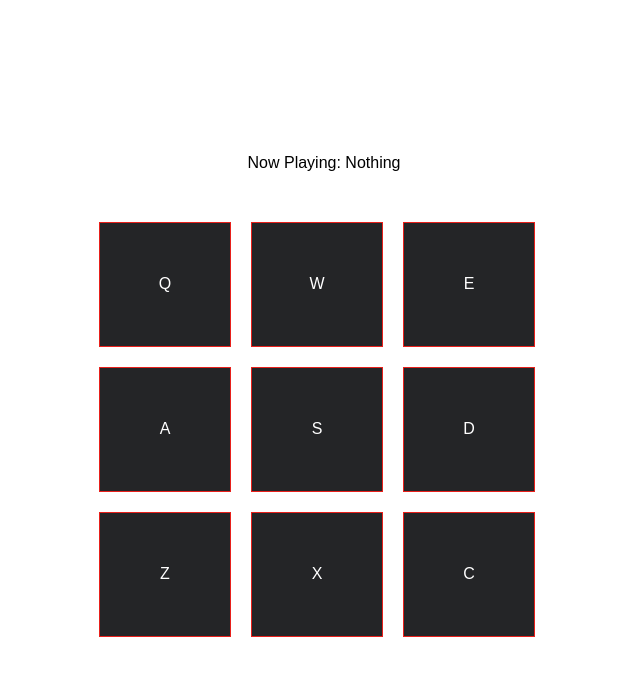
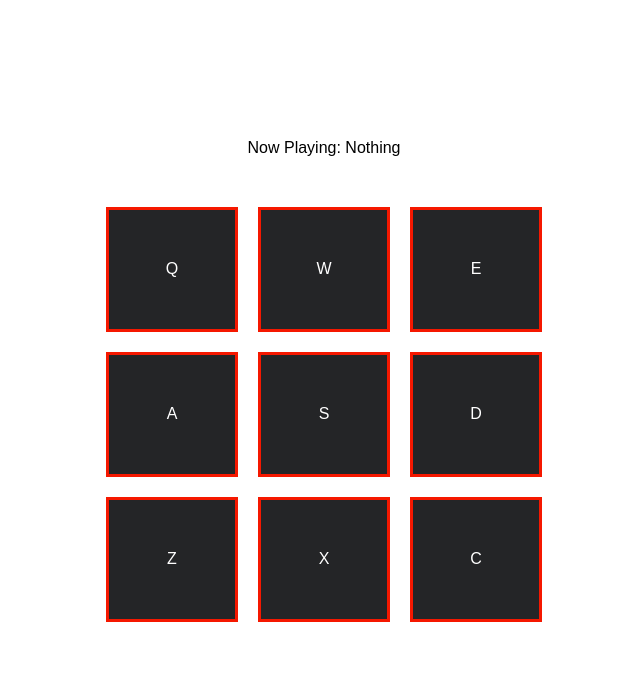
Before and after one commit to michaelignacio/drum-machine, a React (Create React App) app: page / in a window 1280 px wide. Shown: the top 676 px of the page, without its empty margins (316-956 px from the left). Built offline with nearby package versions, Linux system fonts and the light colour scheme.

Commit message:
Updated styles

```diff
--- a/src/App.css
+++ b/src/App.css
@@ -40,27 +40,29 @@ body {
 .drum-pad {
   width: 132px;
   height: 125px;
-  border: 2px solid #D7DBDD;
   display: flex;
   align-items: center;
   justify-content: center;
   margin: 10px;
   font-size: 1em;
+  background-color: #242527;
+  color: #fff;
+  border: 3px solid #f51800;
 }
 
 .drum-pad-area {
-  display: flex;
   flex-wrap: wrap;
   width: 470px;
+  display: flex;
+  justify-content: center;
 }
 
 #display {
   margin-bottom: 40px;
 }
 
-.drum-pad {
-  background-color: #242527;
-  border-color: #E7201B;
-  color: #fff;
-  border: 1px solid #e7201b;
+/*use sass*/
+
+#drum-machine {
+  padding: 10px 20px 40px;
 }
```
